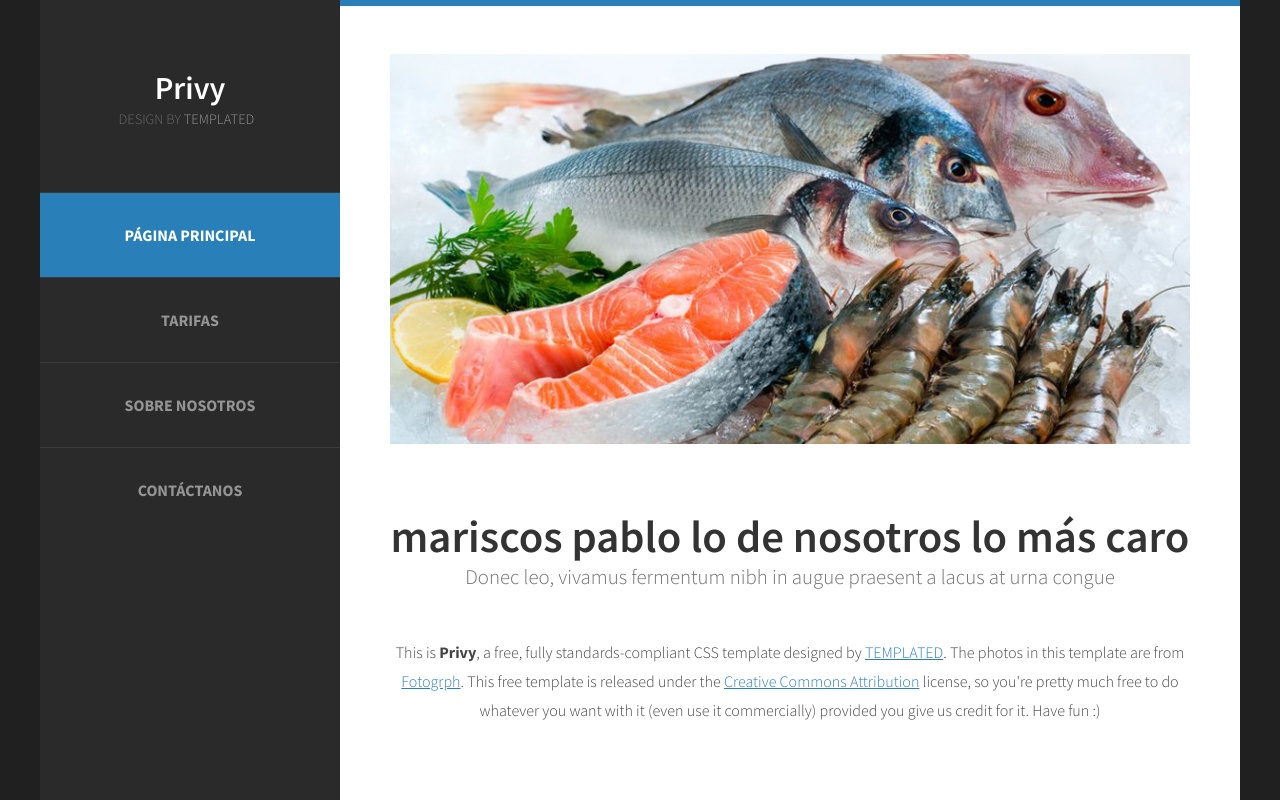
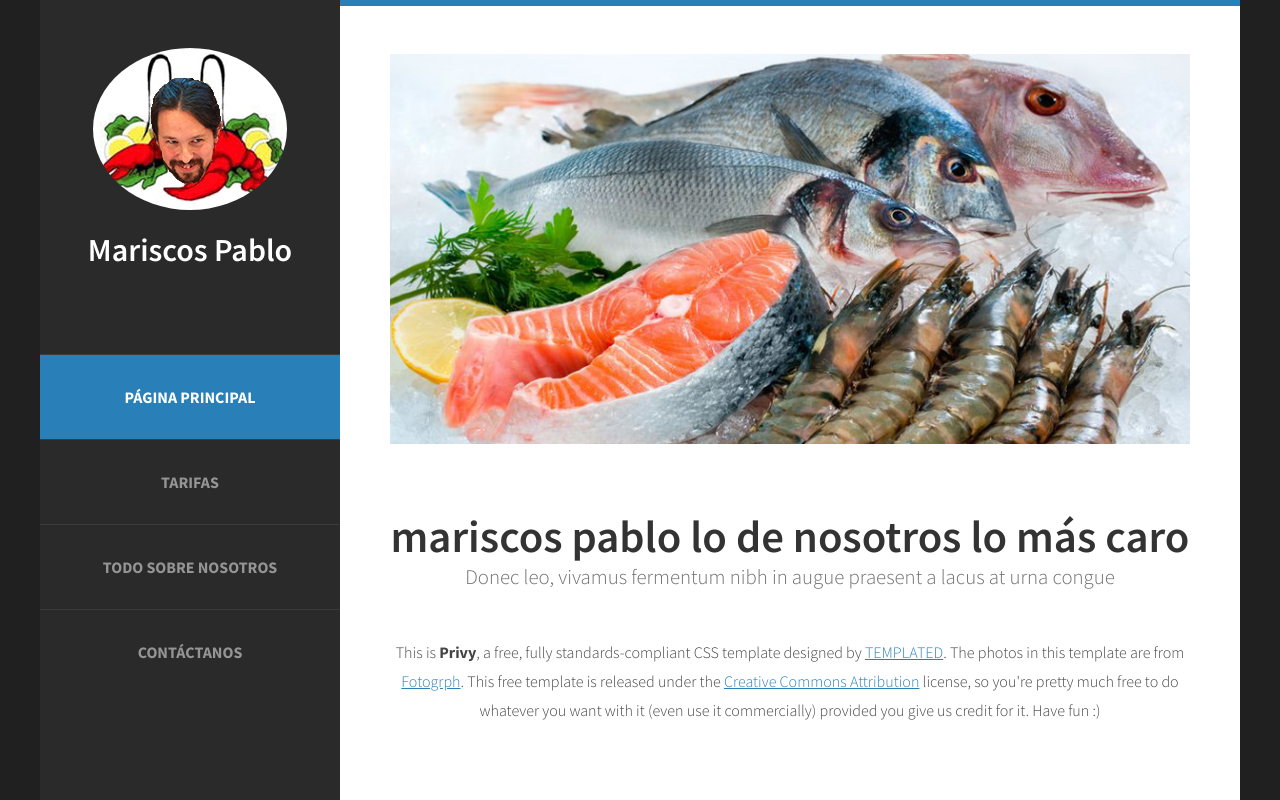
Before and after one commit to Bermux/Pagina-web, a plain HTML site: page index.html in a window 1280 px wide. Shown: the top 800 px of the page. Drawn offline with Linux system fonts and the light colour scheme.

Commit message:
Imagen pablo

```diff
--- a/index.html
+++ b/index.html
@@ -13,7 +13,7 @@ Released   : 20130902
 <html xmlns="http://www.w3.org/1999/xhtml">
 <head>
 <meta http-equiv="Content-Type" content="text/html; charset=utf-8" />
-<title></title>
+<title>Mariscos Pablo</title>
 <meta name="keywords" content="" />
 <meta name="description" content="" />
 <link href="http://fonts.googleapis.com/css?family=Source+Sans+Pro:200,300,400,600,700,900" rel="stylesheet" />
@@ -27,15 +27,15 @@ Released   : 20130902
 <div id="page" class="container">
 	<div id="header">
 		<div id="logo">
-			<img src="images/" alt="" />
-			<h1><a href="#">Privy</a></h1>
-			<span>Design by <a href="http://templated.co" rel="nofollow">TEMPLATED</a></span>
+			<img src="images/pablorecio.jpg" alt="" />
+			<h1><a href="#">Mariscos Pablo</a></h1>
+			<span> <a href="" rel="nofollow"></a></span>
 		</div>
 		<div id="menu">
 			<ul>
 				<li class="current_page_item"><a href="#" accesskey="1" title="">Página principal</a></li>
 				<li><a href="#" accesskey="2" title="">Tarifas</a></li>
-				<li><a href="#" accesskey="3" title="">Sobre nosotros</a></li>
+				<li><a href="#" accesskey="3" title="">Todo sobre nosotros</a></li>
 				<li><a href="#" accesskey="5" title="">Contáctanos</a></li>
 			</ul>
 		</div>
```
Also changed, not shown: images/pablorecio.jpg (added).
